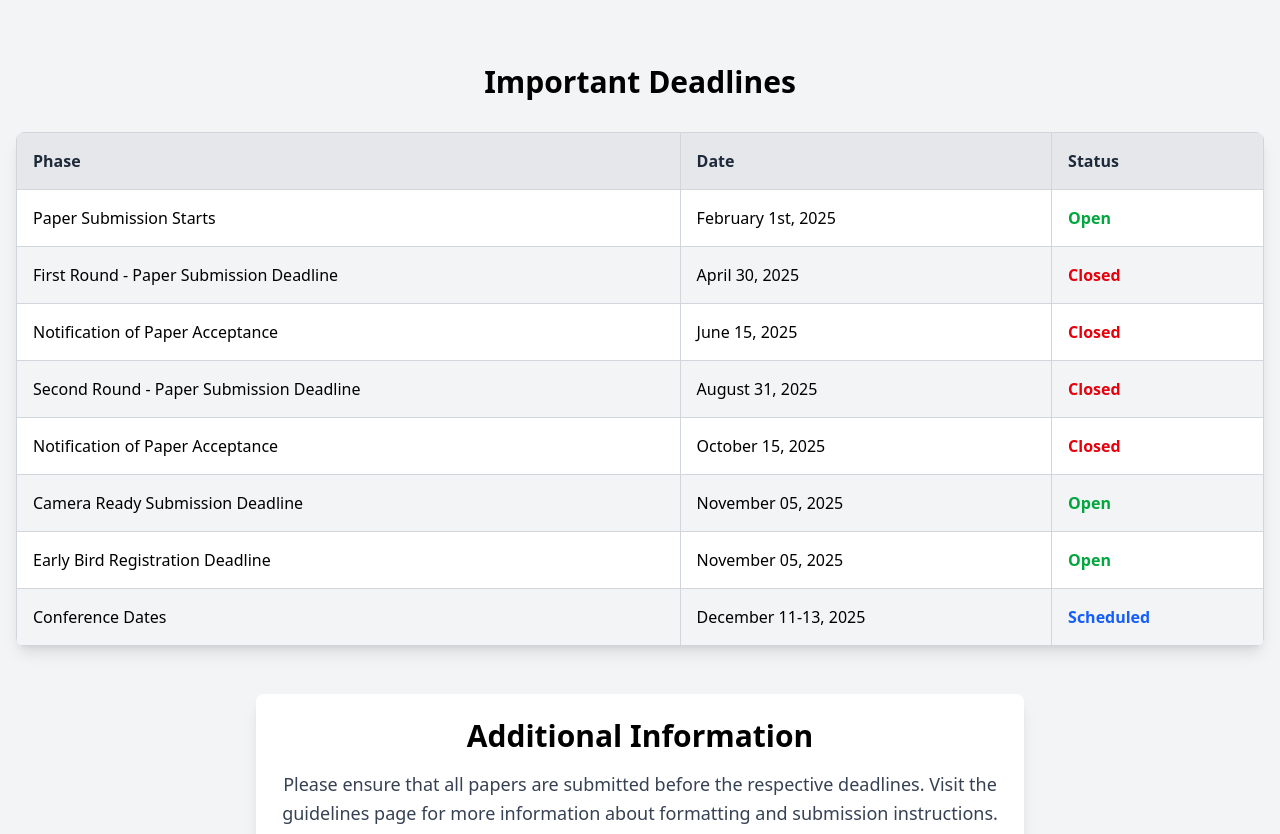
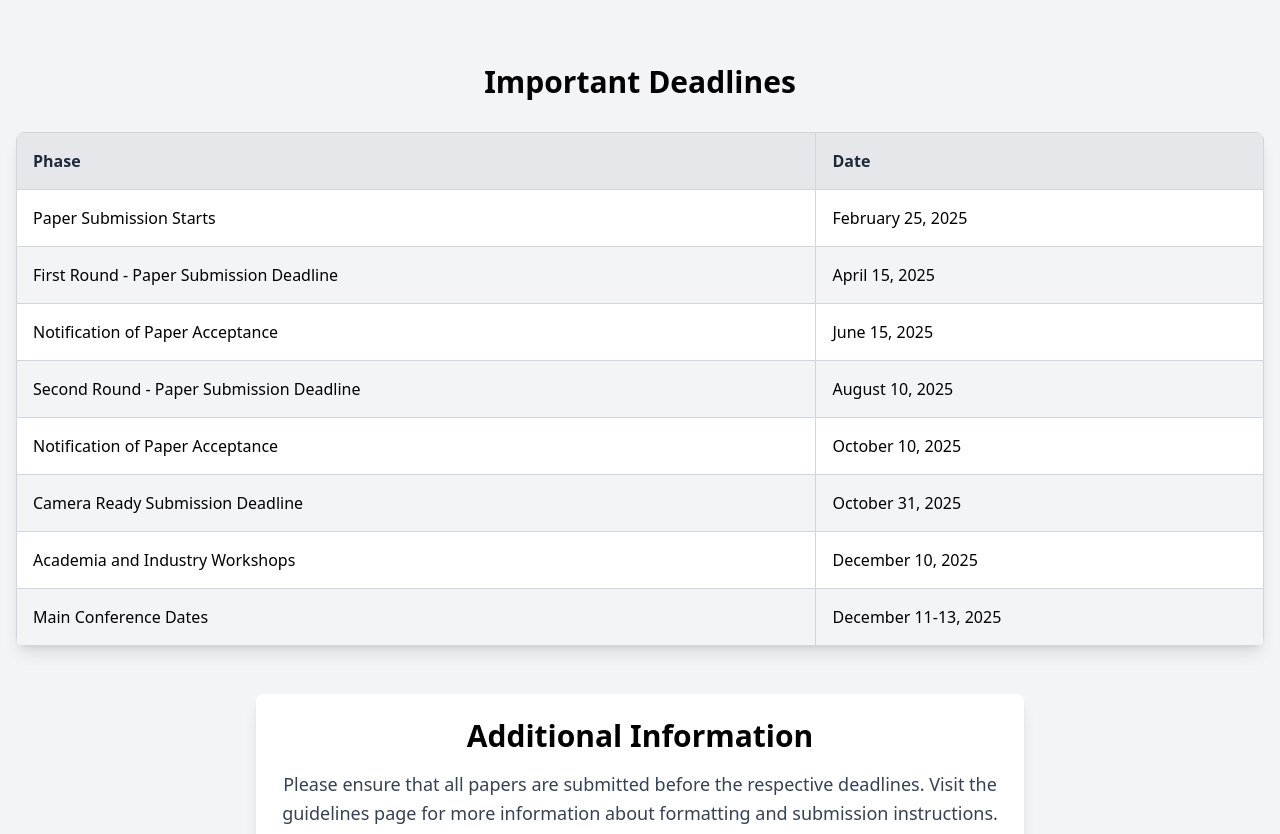
Before and after one commit to kushrm2803/cvip2025-react, a React (Vite) app: page /cvip2025/imp-dates in a window 1280 px wide. Shown: the part 440-1274 px from the top of the page. Built offline with nearby package versions, Linux system fonts and the light colour scheme.

Commit message:
changes made

```diff
--- a/src/components/DatesTable.jsx
+++ b/src/components/DatesTable.jsx
@@ -43,7 +43,7 @@ const DatesTable = ({ dates }) => {
               <tr className="bg-gray-200 text-gray-800">
                 <th className="p-4 border border-gray-300">Phase</th>
                 <th className="p-4 border border-gray-300">Date</th>
-                <th className="p-4 border border-gray-300">Status</th>
+                {/* <th className="p-4 border border-gray-300">Status</th> */}
               </tr>
             </thead>
             <tbody>
@@ -60,7 +60,7 @@ const DatesTable = ({ dates }) => {
                 >
                   <td className="p-4 border border-gray-300">{date.phase}</td>
                   <td className="p-4 border border-gray-300">{date.date}</td>
-                  <td className="p-4 border border-gray-300">
+                  {/* <td className="p-4 border border-gray-300">
                     <span
                       className={`font-semibold ${
                         date.status === "Open"
@@ -72,7 +72,7 @@ const DatesTable = ({ dates }) => {
                     >
                       {date.status}
                     </span>
-                  </td>
+                  </td> */}
                 </motion.tr>
               ))}
             </tbody>
--- a/src/pages/imp-dates/ImpDates.jsx
+++ b/src/pages/imp-dates/ImpDates.jsx
@@ -7,12 +7,12 @@ const ImpDates = () => {
   const dates = [
     {
       phase: "Paper Submission Starts",
-      date: "February 1st, 2025",
+      date: "February 25, 2025",
       status: "Open",
     },
     {
       phase: "First Round - Paper Submission Deadline",
-      date: "April 30, 2025",
+      date: "April 15, 2025",
       status: "Closed",
     },
     {
@@ -22,26 +22,26 @@ const ImpDates = () => {
     },
     {
       phase: "Second Round - Paper Submission Deadline",
-      date: "August 31, 2025",
+      date: "August 10, 2025",
       status: "Closed",
     },
     {
       phase: "Notification of Paper Acceptance",
-      date: "October 15, 2025",
+      date: "October 10, 2025",
       status: "Closed",
     },
     {
       phase: "Camera Ready Submission Deadline",
-      date: "November 05, 2025",
+      date: "October 31, 2025",
       status: "Open",
     },
     {
-      phase: "Early Bird Registration Deadline",
-      date: "November 05, 2025",
+      phase: "Academia and Industry Workshops",
+      date: "December 10, 2025",
       status: "Open",
     },
     {
-      phase: "Conference Dates",
+      phase: "Main Conference Dates",
       date: "December 11-13, 2025",
       status: "Scheduled",
     },
```
